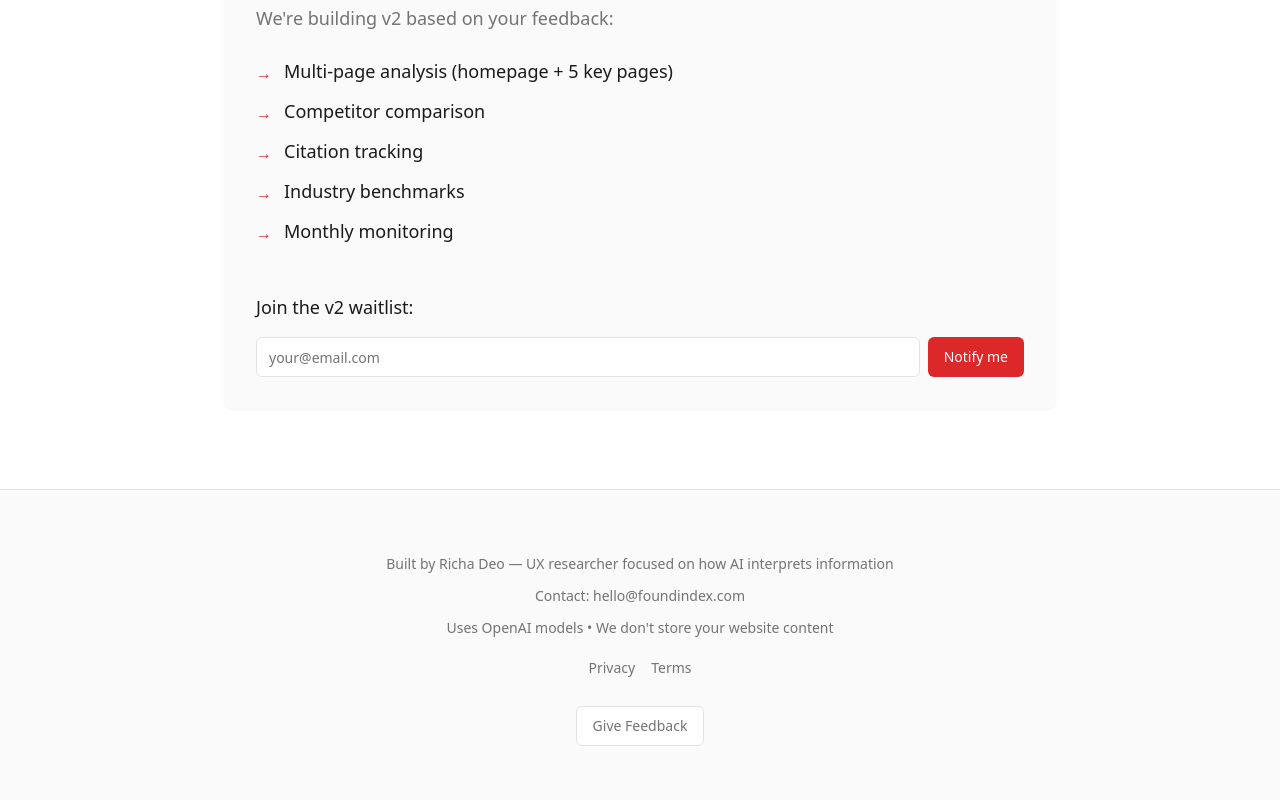
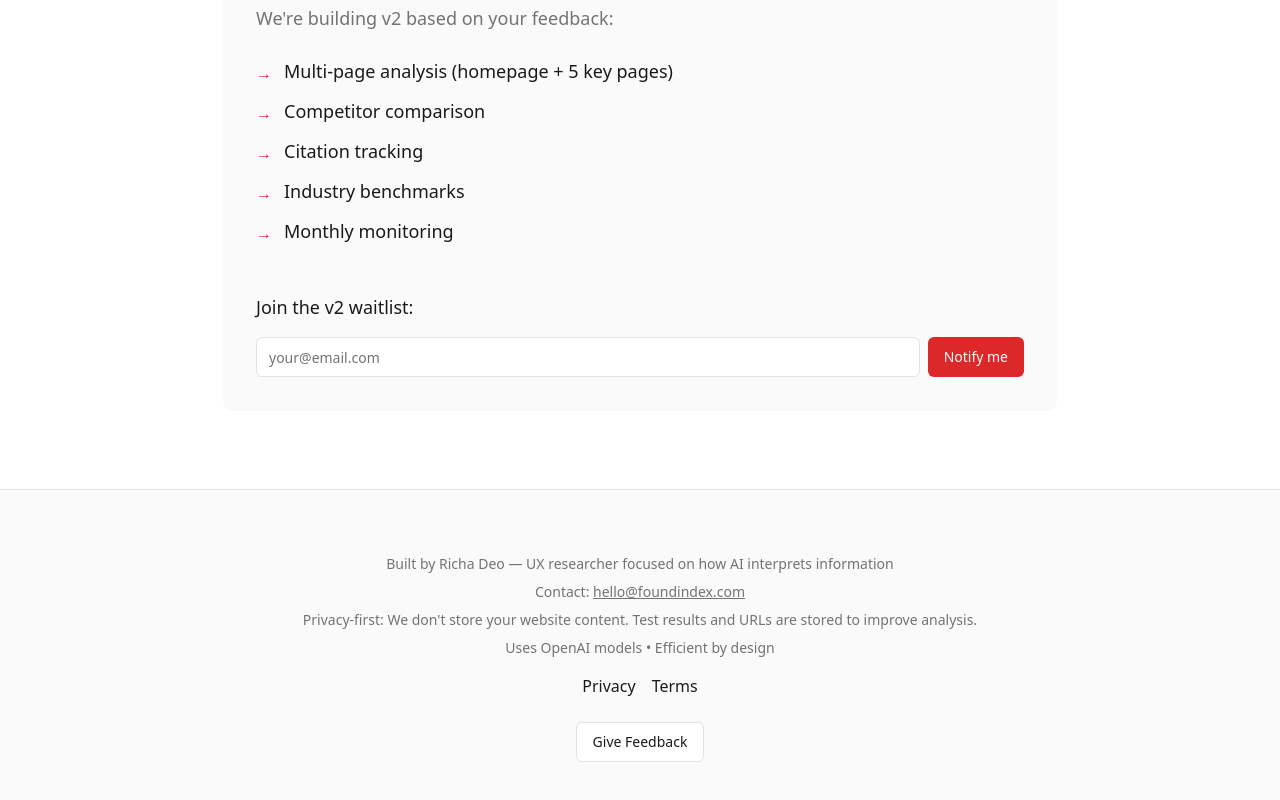
Before and after one commit to richa-foundindex-ai/foundindex, a React (Vite) app: page / in a window 1280 px wide. Shown: the part 1973-2773 px from the top of the page. Built offline with nearby package versions, Linux system fonts and the light colour scheme; the HTML template or start-up script is replaced by a standard one.

Commit message:
Code edited in Lovable Code Editor
Edited UI in Lovable

```diff
--- a/src/components/landing/Footer.tsx
+++ b/src/components/landing/Footer.tsx
@@ -5,31 +5,34 @@ interface FooterProps {
 }
 
 const Footer = ({ onOpenFeedback }: FooterProps) => {
-
   return (
     <footer className="py-16 px-4 bg-accent-gray-light border-t">
       <div className="container mx-auto max-w-4xl">
-        <div className="text-center space-y-3 text-sm text-muted-foreground">
-          <p>
+        <div className="text-center space-y-2">
+          <p className="text-sm text-muted-foreground">
             Built by Richa Deo — UX researcher focused on how AI interprets information
           </p>
-          <p>
-            Contact: <a href="mailto:hello@foundindex.com" className="hover:text-foreground transition-colors cursor-pointer">hello@foundindex.com</a>
+          <p className="text-sm text-muted-foreground">
+            Contact:{" "}
+            <a href="mailto:hello@foundindex.com" className="underline hover:text-foreground transition-colors">
+              hello@foundindex.com
+            </a>
           </p>
-          <p>
-            Uses OpenAI models • We don't store your website content
+          <p className="text-sm text-muted-foreground">
+            Privacy-first: We don't store your website content. Test results and URLs are stored to improve analysis.
           </p>
+          <p className="text-sm text-muted-foreground">Uses OpenAI models • Efficient by design</p>
           <div className="flex justify-center gap-4 pt-2">
-            <a href="/privacy" className="hover:text-foreground transition-colors">Privacy</a>
-            <a href="/privacy" className="hover:text-foreground transition-colors">Terms</a>
+            <a href="/privacy" className="hover:text-foreground transition-colors">
+              Privacy
+            </a>
+            <a href="/privacy" className="hover:text-foreground transition-colors">
+              Terms
+            </a>
           </div>
           {onOpenFeedback && (
             <div className="pt-4">
-              <Button
-                variant="outline"
-                onClick={onOpenFeedback}
-                className="text-sm"
-              >
+              <Button variant="outline" onClick={onOpenFeedback} className="text-sm">
                 Give Feedback
               </Button>
             </div>
```
